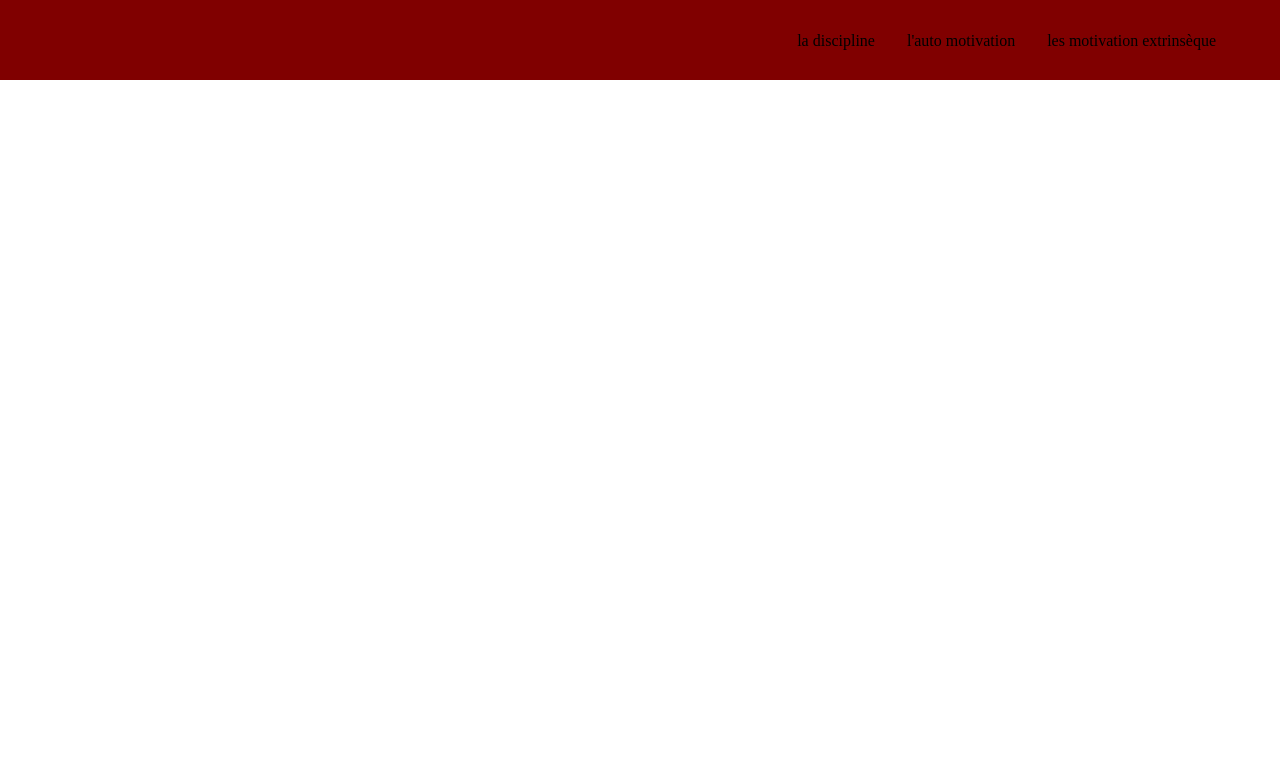
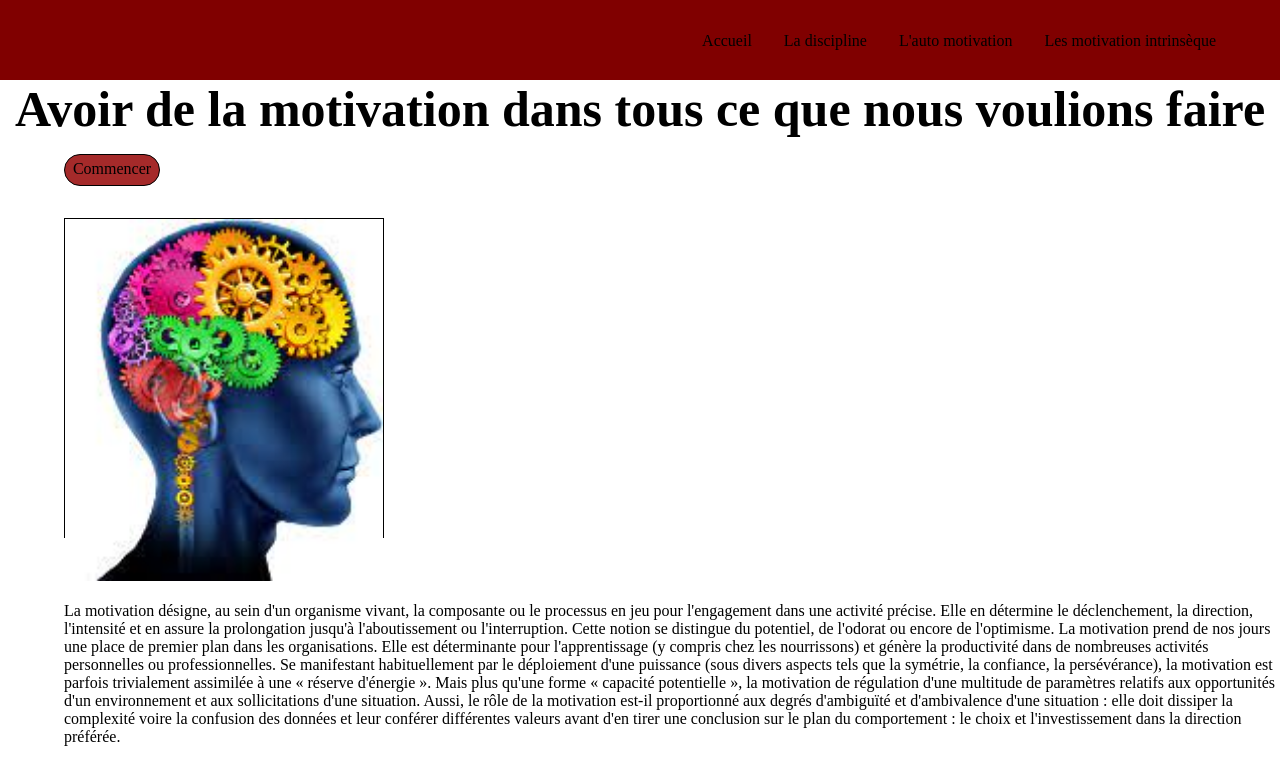
Before and after one commit to Bassole-9/ps, a plain HTML site: page index.html in a window 1280 px wide. Drawn offline with Linux system fonts and the light colour scheme.

Commit message:
mise a jour

```diff
--- a/index.html
+++ b/index.html
@@ -2,7 +2,7 @@
 <html>
 <head>
     <meta charset="UTF-8">
-    <link rel="stylesheet" href="styles.css">
+    <link rel="stylesheet" href="./styles/styles.css">
     <title>Document</title>
 </head>
 <body>
@@ -13,9 +13,10 @@
 
         <div class="nav">
             <ul>
-                        <li><a href="#">la discipline</a></li>
-                        <li><a href="#">l'auto motivation</a> </li>
-                        <li><a href="#">les motivation extrinsèque</a></li>
+                        <li><a href="./index.html">Accueil</a></li>
+                        <li><a href="./index/disci.html">La discipline</a></li>
+                        <li><a href="./index/moti.html">L'auto motivation</a> </li>
+                        <li><a href="./index/ex.html">Les motivation intrinsèque</a></li>
             </ul>
         </div>
 
@@ -24,6 +25,32 @@
 
 </header>
 
+<h1>Avoir de la motivation dans tous ce que nous voulions faire</h1>
+
+
+
+
+    <div class="button">
+        <a href="./index/disci.html">Commencer</a>
+    </div>
+    <div class="image">
+        <img src="./image/images.jpeg" width="100%">
+    </div>
+
+
+
+<div class="p">
+    La motivation désigne, au sein d'un organisme vivant, la composante ou le processus en jeu pour l'engagement dans une activité précise.
+
+    Elle en détermine le déclenchement, la direction, l'intensité et en assure la prolongation jusqu'à l'aboutissement ou l'interruption.
+
+    Cette notion se distingue du potentiel, de l'odorat ou encore de l'optimisme. La motivation prend de nos jours une place de premier plan dans les organisations. Elle est déterminante pour l'apprentissage (y compris chez les nourrissons) et génère la productivité dans de nombreuses activités personnelles ou professionnelles.
+
+    Se manifestant habituellement par le déploiement d'une puissance (sous divers aspects tels que la symétrie, la confiance, la persévérance), la motivation est parfois trivialement assimilée à une « réserve d'énergie ».
+
+    Mais plus qu'une forme « capacité potentielle », la motivation de régulation d'une multitude de paramètres relatifs aux opportunités d'un environnement et aux sollicitations d'une situation. Aussi, le rôle de la motivation est-il proportionné aux degrés d'ambiguïté et d'ambivalence d'une situation : elle doit dissiper la complexité voire la confusion des données et leur conférer différentes valeurs avant d'en tirer une conclusion sur le plan du comportement : le choix et l'investissement dans la direction préférée.
+</div>
+
 
 
 </body>
--- /dev/null
+++ b/styles/disciStyles.css
@@ -0,0 +1,63 @@
+*{
+    margin: 0px;
+    padding: 0px;
+    box-sizing: border-box;
+}
+
+body{
+    width: 100%;
+
+}
+
+header{
+
+    height: 5rem;
+    width: 100%;
+    background-color: maroon;
+}
+
+header nav{
+    float: right;
+}
+
+header nav ul{
+    display: flex;
+    margin-right: 2rem;
+    margin-top: 2rem;
+}
+
+header nav ul li{
+    margin-right: 2rem;
+    list-style: none;
+}
+
+a{
+    text-decoration: none;
+    color: black;
+}
+h1{
+    font-size: 50px;
+    text-align: center;
+}
+
+.image{
+    height: 20rem;
+    width: 20rem;
+    border: 1px solid black;
+    margin-left: 4rem;
+    margin-top: 2rem;
+}
+
+.p{
+    margin-top: 4rem;
+    margin-left: 4rem;
+}
+.s{
+    margin-top: 4rem;
+    margin-left: 4rem;
+
+}
+
+.solu1{
+    margin-top: 2rem;
+}
--- /dev/null
+++ b/styles/exStyles.css
@@ -0,0 +1,61 @@
+*{
+    margin: 0px;
+    padding: 0px;
+    box-sizing: border-box;
+}
+
+body{
+    width: 100%;
+
+}
+
+header{
+
+    height: 5rem;
+    width: 100%;
+    background-color: maroon;
+}
+
+header nav{
+    float: right;
+}
+
+header nav ul{
+    display: flex;
+    margin-right: 2rem;
+    margin-top: 2rem;
+}
+
+header nav ul li{
+    margin-right: 2rem;
+    list-style: none;
+}
+
+a{
+    text-decoration: none;
+    color: black;
+}
+h1{
+    font-size: 50px;
+    text-align: center;
+}
+
+.image{
+    height: 20rem;
+    width: 20rem;
+    border: 1px solid black;
+    margin-left: 4rem;
+    margin-top: 2rem;
+}
+
+
+
+.p{
+    margin-top: 4rem;
+    margin-left: 4rem;
+}
+.s{
+    margin-top: 4rem;
+    margin-left: 4rem;
+
+}
--- a/styles.css
+++ b/styles/motiStyles.css
@@ -35,3 +35,29 @@ a{
     text-decoration: none;
     color: black;
 }
+h1{
+    font-size: 50px;
+    text-align: center;
+}
+
+.image{
+    height: 20rem;
+    width: 20rem;
+    border: 1px solid black;
+    margin-left: 4rem;
+    margin-top: 2rem;
+}
+
+.p{
+    margin-top: 4rem;
+    margin-left: 4rem;
+}
+.s{
+    margin-top: 4rem;
+    margin-left: 4rem;
+
+}
+
+.p{
+    margin-top: 4rem;
+}
--- /dev/null
+++ b/styles/styles.css
@@ -0,0 +1,75 @@
+*{
+    margin: 0px;
+    padding: 0px;
+    box-sizing: border-box;
+}
+
+body{
+    width: 100%;
+
+}
+
+header{
+
+    height: 5rem;
+    width: 100%;
+    background-color: maroon;
+}
+
+header nav{
+    float: right;
+}
+
+header nav ul{
+    display: flex;
+    margin-right: 2rem;
+    margin-top: 2rem;
+}
+
+header nav ul li{
+    margin-right: 2rem;
+    list-style: none;
+}
+
+a{
+    text-decoration: none;
+    color: black;
+}
+h1{
+    font-size: 50px;
+    text-align: center;
+}
+
+.image{
+    height: 20rem;
+    width: 20rem;
+    border: 1px solid black;
+    margin-left: 4rem;
+    margin-top: 2rem;
+}
+
+
+
+.p{
+    margin-top: 4rem;
+    margin-left: 4rem;
+}
+.s{
+    margin-top: 4rem;
+    margin-left: 4rem;
+
+}
+
+
+.button{
+    height: 2rem;
+    width: 6rem;
+    border: 1px solid black;
+    background-color: brown;
+    display: flex;
+    justify-content: center;
+    margin-left: 4rem;
+    margin-top: 1rem;
+    padding-top: 5px;
+    border-radius: 50px;
+}
```
Also changed, not shown: index/disci.html (added, +84 -0 lines), index/ex.html (added, +72 -0 lines), index/moti.html (added, +69 -0 lines), image/disci 2.jpeg (added), image/disci.jpeg (added), image/disci.webp (added), image/images.jpeg (added), image/inst.png (added), image/moti.jpeg (added).
